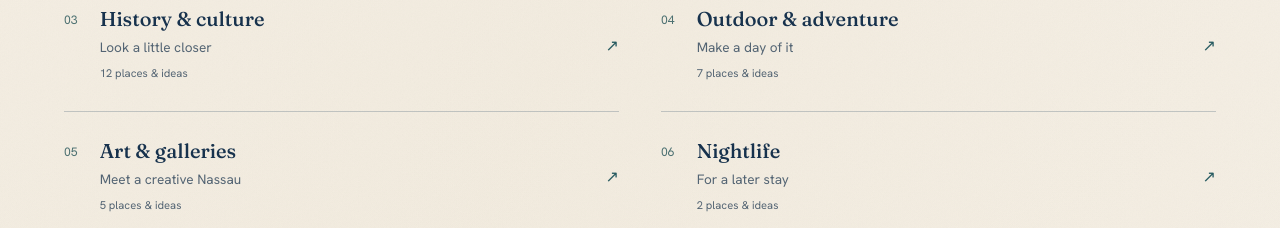
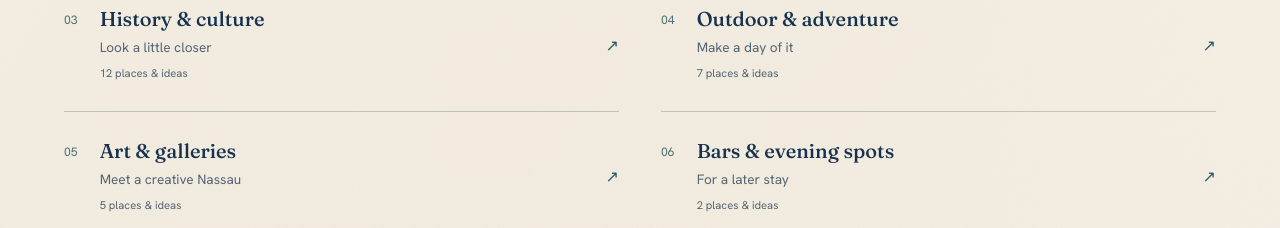
Before and after one commit to Cam2420/shoreday-site, a Next.js app: page /things-to-do-in-nassau in a window 1280 px wide. Shown: the part 1260-1488 px from the top of the page. Built offline with nearby package versions, Linux system fonts and the light colour scheme.

Commit message:
Rename nightlife category for visitors

```diff
--- a/data/nassau-directory.ts
+++ b/data/nassau-directory.ts
@@ -56,7 +56,7 @@
   },
   {
     slug: "nightlife",
-    name: "Nightlife",
+    name: "Bars & evening spots",
     short: "For a later stay",
     description:
       "Explore Nassau cocktail bars and lively venues, with planning notes for evening and overnight visitors.",
```
